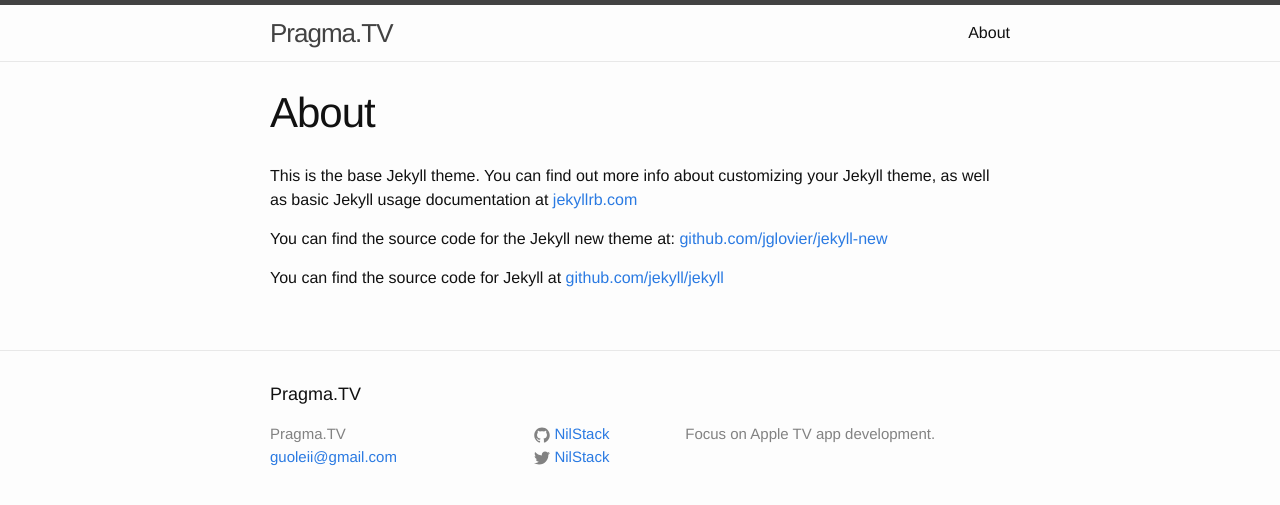
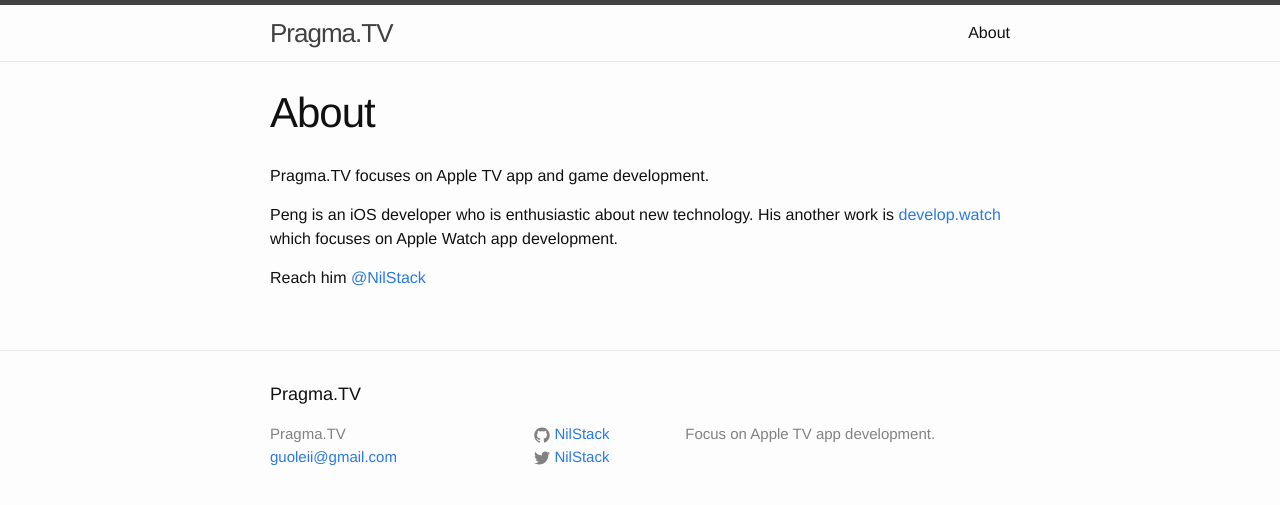
Before and after one commit to GitPeng/GitPeng.github.io, a Jekyll site: the page built from about.md, in a window 1280 px wide. Shown: the top 505 px of the page. Built offline with Jekyll 4.4.1, drawn with Linux system fonts in a browser that asks for light colours.

Commit message:
simple about page

```diff
--- a/about.md
+++ b/about.md
@@ -4,8 +4,8 @@
 permalink: /about/
 ---
 
-This is the base Jekyll theme. You can find out more info about customizing your Jekyll theme, as well as basic Jekyll usage documentation at [jekyllrb.com](http://jekyllrb.com/)
+Pragma.TV focuses on Apple TV app and game development.
 
-You can find the source code for the Jekyll new theme at: [github.com/jglovier/jekyll-new](https://github.com/jglovier/jekyll-new)
+Peng is an iOS developer who is enthusiastic about new technology. His another work is [develop.watch](http://develop.watch) which focuses on Apple Watch app development.
 
-You can find the source code for Jekyll at [github.com/jekyll/jekyll](https://github.com/jekyll/jekyll)
+Reach him [@NilStack](https://twitter.com/NilStack)
```
